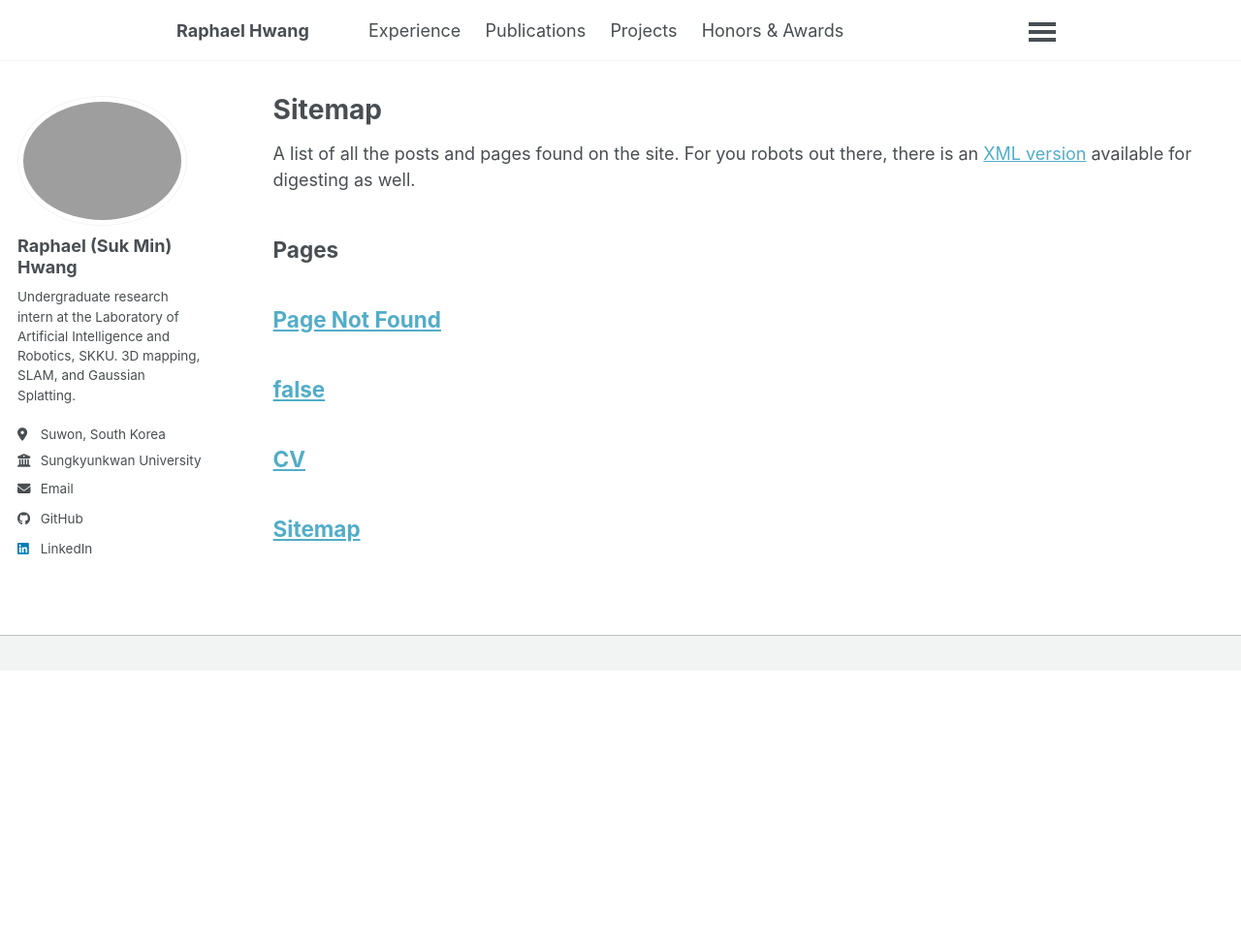
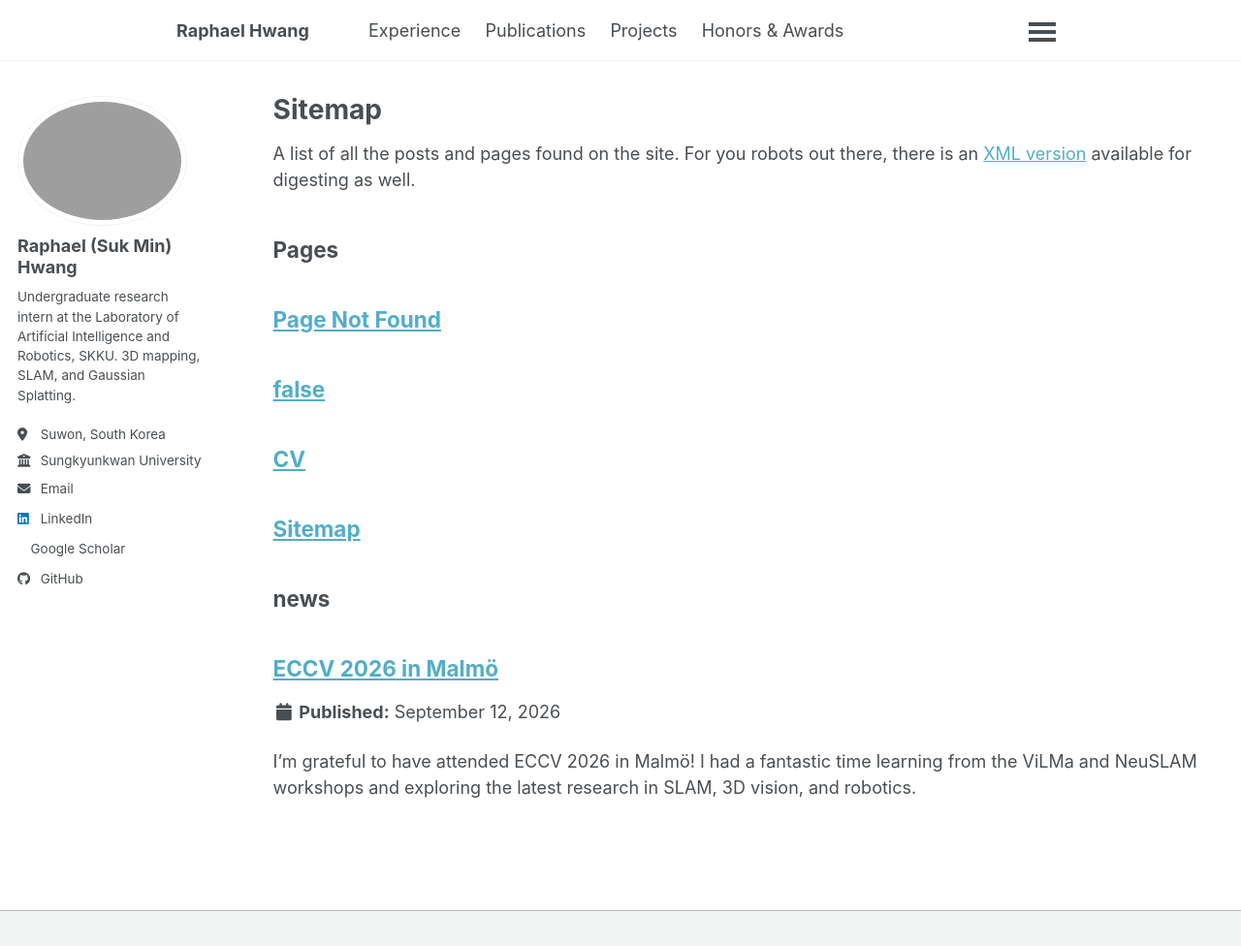
Before and after one commit to flyingKangaroo1/flyingKangaroo1.github.io, a Jekyll site: the page built from _pages/sitemap.md, in a window 1280 px wide and 976 px high. Shown: the whole window at 97% size. Built offline with Jekyll 4.4.1, drawn with Linux system fonts in a browser that asks for light colours; a style sheet for code colours, icons or effects is not loaded.

Commit message:
September update

```diff
--- a/_config.yml
+++ b/_config.yml
@@ -34,7 +34,7 @@ author:
   # Academic websites
   academia         : # URL
   arxiv            : # URL - Update with the correct link to your profile
-  googlescholar    : # URL
+  googlescholar    : "https://scholar.google.com/citations?hl=en&user=qvky8iQAAAAJ"
   inspire-hep      : # URL
   impactstory      : # URL
   orcid            : # URL
@@ -229,6 +229,9 @@ collections:
   projects:
     output: false
     permalink: /:collection/:path/
+  news:
+    output: true
+    permalink: /:collection/:path/
 
 
 # These settings control how pages and collections are included in the site
@@ -269,6 +272,16 @@ defaults:
       author_profile: true
       share: true
       comment: true
+  # _news
+  - scope:
+      path: ""
+      type: news
+    values:
+      layout: single
+      author_profile: true
+      share: false
+      comments: true
+      read_time: false
 
 
 # Sass/SCSS
--- a/_includes/author-profile.html
+++ b/_includes/author-profile.html
@@ -36,6 +36,15 @@
       {% if author.email %}
         <li><a href="mailto:{{ author.email }}"><i class="fas fa-fw fa-envelope icon-pad-right" aria-hidden="true"></i>{{ site.data.ui-text[site.locale].email_label | default: "Email" }}</a></li>
       {% endif %}
+      {% if author.linkedin %}
+        <li><a href="https://www.linkedin.com/in/{{ author.linkedin }}"><i class="fab fa-fw fa-linkedin icon-pad-right" aria-hidden="true"></i>LinkedIn</a></li>
+      {% endif %}
+      {% if author.googlescholar %}
+        <li><a href="{{ author.googlescholar }}"><i class="ai ai-google-scholar ai-fw icon-pad-right"></i>Google Scholar</a></li>
+      {% endif %}
+      {% if author.github %}
+        <li><a href="https://github.com/{{ author.github }}"><i class="fab fa-fw fa-github icon-pad-right" aria-hidden="true"></i>GitHub</a></li>
+      {% endif %}
 
       <!-- Font Awesome and Academicons icons / Academic websites -->
       {% if author.academia %}
@@ -43,9 +52,6 @@
       {% endif %}
       {% if author.arxiv %}
         <li><a href="{{ author.arxiv }}"><i class="ai ai-arxiv ai-fw icon-pad-right"></i>arXiv</a></li>
-      {% endif %}
-      {% if author.googlescholar %}
-        <li><a href="{{ author.googlescholar }}"><i class="ai ai-google-scholar ai-fw icon-pad-right"></i>Google Scholar</a></li>
       {% endif %}
       {% if author.inspire-hep %}
         <li><a href="{{ author.inspire-hep }}"><i class="ai ai-inspire ai-fw icon-pad-right"></i>INSPIRE-HEP</a></li>
@@ -85,9 +91,6 @@
       {% if author.dribbble %}
         <li><a href="https://dribbble.com/{{ author.dribbble }}"><i class="fab fa-fw fa-dribbble icon-pad-right" aria-hidden="true"></i>Dribbble</a></li>
       {% endif %}
-      {% if author.github %}
-        <li><a href="https://github.com/{{ author.github }}"><i class="fab fa-fw fa-github icon-pad-right" aria-hidden="true"></i>GitHub</a></li>
-      {% endif %}
       {% if author.kaggle %}
         <li><a href="https://kaggle.com/{{ author.kaggle }}"><i class="fab fa-fw fa-kaggle icon-pad-right" aria-hidden="true"></i>Kaggle</a></li>
       {% endif %}
@@ -125,9 +128,6 @@
       {% endif %}
       {% if author.lastfm %}
         <li><a href="https://last.fm/user/{{ author.lastfm }}"><i class="fab fa-fw fa-lastfm icon-pad-right" aria-hidden="true"></i>Last.fm</a></li>
-      {% endif %}
-      {% if author.linkedin %}
-        <li><a href="https://www.linkedin.com/in/{{ author.linkedin }}"><i class="fab fa-fw fa-linkedin icon-pad-right" aria-hidden="true"></i>LinkedIn</a></li>
       {% endif %}
       {% if author.mastodon %}
         <li><a href="{{ author.mastodon }}"><i class="fab fa-fw fa-mastodon icon-pad-right" aria-hidden="true"></i>Mastodon</a></li>
--- a/_layouts/single.html
+++ b/_layouts/single.html
@@ -43,6 +43,8 @@ layout: default
             <p> {{ page.type }}, <i>{{ page.venue }}</i>, {{ page.date | default: "1900-01-01" | date: "%Y" }} </p>
           {% elsif page.venue and page.date %}
             <p>Published in <i>{{ page.venue }}</i>, {{ page.date | default: "1900-01-01" | date: "%Y" }} </p>
+          {% elsif page.date and page.collection == 'news' %}
+            <p class="page__date"><time datetime="{{ page.date | date_to_xmlschema }}">{{ page.date | default: "1900-01-01" | date: "%B %Y" }}</time></p>
           {% elsif page.date %}
             <p class="page__date"><strong><i class="fa fa-fw fa-calendar" aria-hidden="true"></i> {{ site.data.ui-text[site.locale].date_label | default: "Published:" }}</strong> <time datetime="{{ page.date | date_to_xmlschema }}">{{ page.date | default: "1900-01-01" | date: "%B %d, %Y" }}</time></p>
           {% endif %}
--- /dev/null
+++ b/_news/eccv-2026.md
@@ -0,0 +1,41 @@
+---
+title: "ECCV 2026 in Malmö"
+collection: news
+permalink: /news/eccv-2026-malmo
+date: 2026-09-12
+header:
+  teaser: "news/eccv2026/IMG_9636.JPG"
+gallery:
+  - image_path: "news/eccv2026/IMG_9785.JPG"
+    alt: "With my research collaborators at ECCV 2026"
+  - image_path: "news/eccv2026/IMG_9783.JPG"
+    alt: "With my research collaborators at ECCV 2026"
+  - image_path: "news/eccv2026/IMG_9582.JPG"
+    alt: "NeuSLAM workshop session"
+  - image_path: "news/eccv2026/IMG_9545.JPG"
+    alt: "Panel discussion on Visual Localization and Mapping"
+  - image_path: "news/eccv2026/IMG_9926.JPG"
+    alt: "Nyhavn, Copenhagen"
+  - image_path: "news/eccv2026/IMG_9636.JPG"
+    alt: "ECCV 2026 banner at Malmö Arena"
+  - image_path: "news/eccv2026/IMG_9763.JPG"
+    alt: "Keynote talk on 3D object reconstruction"
+  - image_path: "news/eccv2026/IMG_9736.JPG"
+    alt: "Keynote session at ECCV 2026"
+  - image_path: "news/eccv2026/IMG_9589.JPG"
+    alt: "With a fellow researcher at ECCV 2026"
+---
+
+I'm grateful to have attended ECCV 2026 in Malmö! I had a fantastic time learning from the ViLMa and NeuSLAM workshops and exploring the latest research in SLAM, 3D vision, and robotics.
+
+One of my biggest takeaways was how recent progress in 3D vision has come not only from scaling data and computation, but also from replacing hand-crafted heuristics with optimization and learning and making the pipeline differentiable. What I found particularly interesting was what comes next: developing better architectures and self-supervised approaches that can scale without relying on expensive supervision.
+
+I was also fascinated by a more fundamental question: what should a robot actually represent about the world? From sparse and dense maps to Gaussian Splatting and foundation-model-based representations, different representations introduce different trade-offs in geometry, efficiency, memory, and downstream tasks. This also made me think more about continual learning: how should a robot update its representation as the world changes without losing what it has already learned?
+
+The poster sessions were also a great opportunity to discuss these ideas with researchers and students working across SLAM, 3D reconstruction, and visual localization.
+
+It was great to share this experience with my research collaborators, SeungJun Tak, Yewon Jeon, and Jaeik Hwang.
+
+ECCV left me with many new questions about how to build scalable 3D perception systems for real-world robots. Looking forward to the next ECCV!
+
+{% include photo-tiles.html %}
--- a/_sass/layout/_cards.scss
+++ b/_sass/layout/_cards.scss
@@ -91,6 +91,10 @@
   border-bottom: none;
 }
 
+.pub-card--news .pub-card__title {
+  font-weight: normal;
+}
+
 .pub-card__badge {
   flex-shrink: 0;
   padding-top: 0.2em;
@@ -156,3 +160,60 @@
     }
   }
 }
+
+/* ==========================================================================
+   PHOTO TILE GALLERY
+   ========================================================================== */
+
+.photo-tiles {
+  display: grid;
+  grid-template-columns: repeat(auto-fill, minmax(280px, 1fr));
+  gap: 0.8em;
+  margin: 1.5em 0;
+}
+
+.photo-tiles__item {
+  position: relative;
+  display: block;
+  overflow: hidden;
+  aspect-ratio: 1 / 1;
+  background-color: var(--global-bg-color);
+  border-radius: 10px;
+  cursor: zoom-in;
+
+  img {
+    width: 100%;
+    height: 100%;
+    margin: 0;
+    object-fit: cover;
+    border-radius: 0;
+    transition: $global-transition;
+  }
+
+  &:hover img {
+    transform: scale(1.05);
+  }
+}
+
+.photo-tiles-lightbox {
+  position: fixed;
+  inset: 0;
+  z-index: 9999;
+  display: none;
+  align-items: center;
+  justify-content: center;
+  padding: 2em;
+  background-color: rgba(#000, 0.85);
+  cursor: zoom-out;
+
+  &.is-open {
+    display: flex;
+  }
+
+  img {
+    max-width: 100%;
+    max-height: 100%;
+    border-radius: 6px;
+    box-shadow: 0 8px 30px rgba(#000, 0.4);
+  }
+}
```
Also changed, not shown: _includes/news-card.html (added, +14 -0 lines), _includes/photo-tiles.html (added, +64 -0 lines), _pages/about.md (+20 -6 lines), _projects/low-light-lkas.md (+1 -1 lines), 9 other files.
